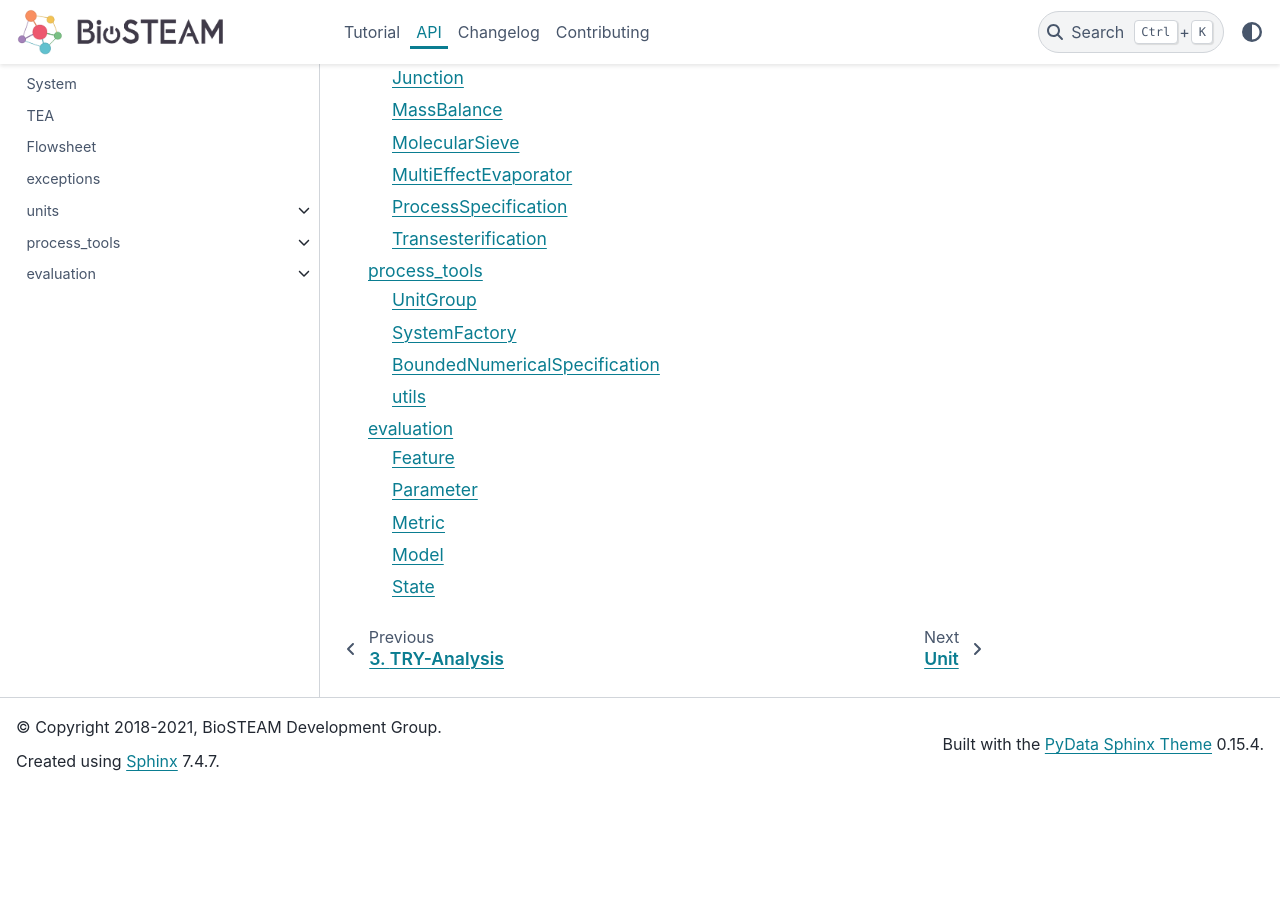
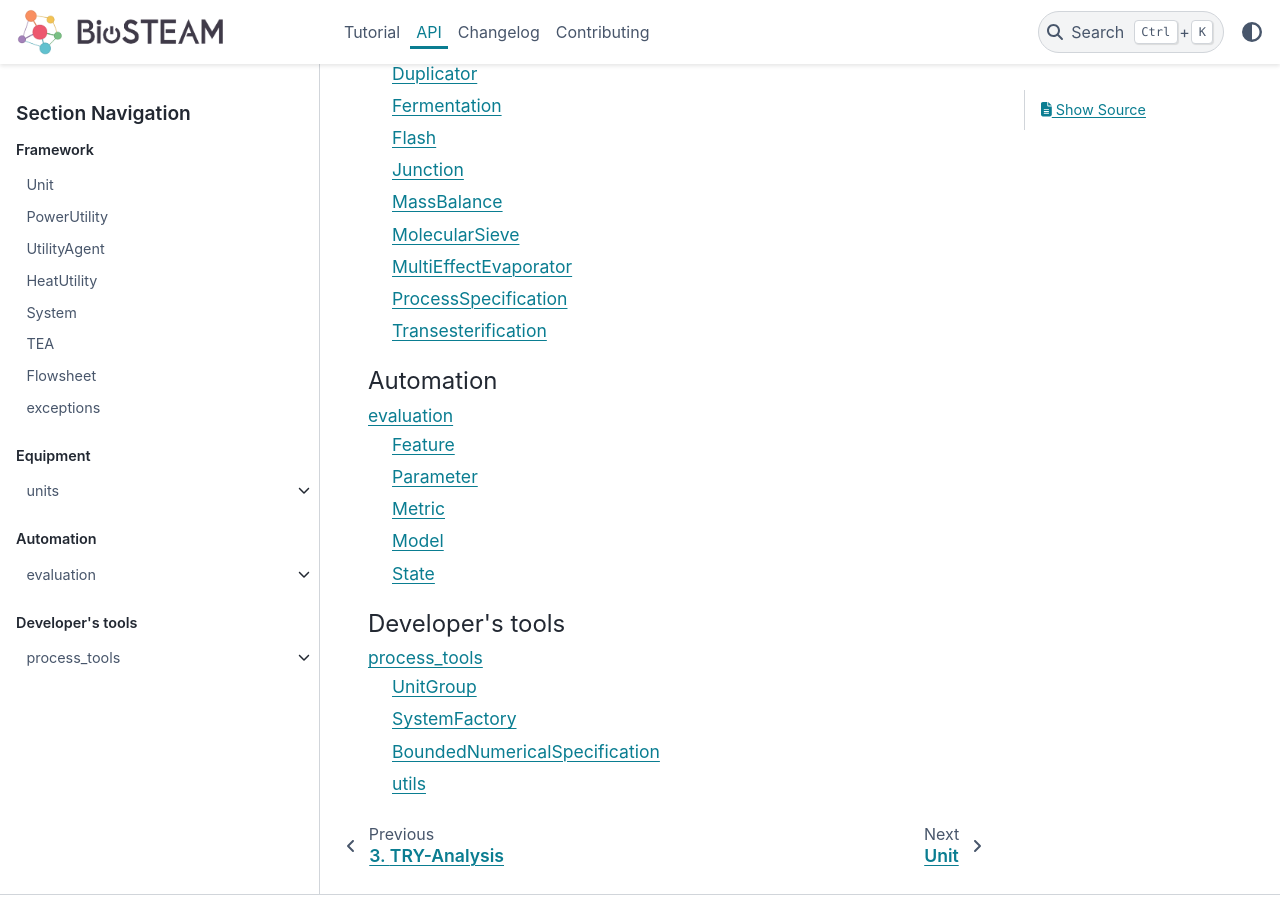
Before and after one commit to BioSTEAMDevelopmentGroup/biosteam, a Sphinx documentation site: the page built from docs/API/index.txt, in a window 1280 px wide and 900 px high, scrolled down 916 px. Built offline with Sphinx 7.4.7 and the PyData theme 0.15.4, drawn with Linux system fonts in a browser that asks for light colours; formulas are drawn with MathJax 3; pages that are not in the unit, such as notebooks, are missing from menus; before the commit the page ends 1706 px from its top, so only the background shows below that.

Commit message:
minor renaming

```diff
--- a/docs/API/index.txt
+++ b/docs/API/index.txt
@@ -3,6 +3,7 @@ API
 
 .. toctree::
    :maxdepth: 2
+   :caption: Framework
 
    Unit
    PowerUtility
@@ -12,6 +13,21 @@ API
    TEA
    Flowsheet
    exceptions
-   units/units
-   process_tools/process_tools
-   evaluation/evaluation
+
+.. toctree::
+   :maxdepth: 2
+   :caption: Equipment
+
+   units/index
+
+.. toctree::
+   :maxdepth: 2
+   :caption: Automation
+
+   evaluation/index
+
+.. toctree::
+   :maxdepth: 2
+   :caption: Developer's tools
+
+   process_tools/index
```
Also changed, not shown: docs/API/evaluation/index.txt (renamed from docs/API/evaluation/evaluation.txt), docs/API/process_tools/index.txt (renamed from docs/API/process_tools/process_tools.txt), docs/API/units/index.txt (renamed from docs/API/units/units.txt).
